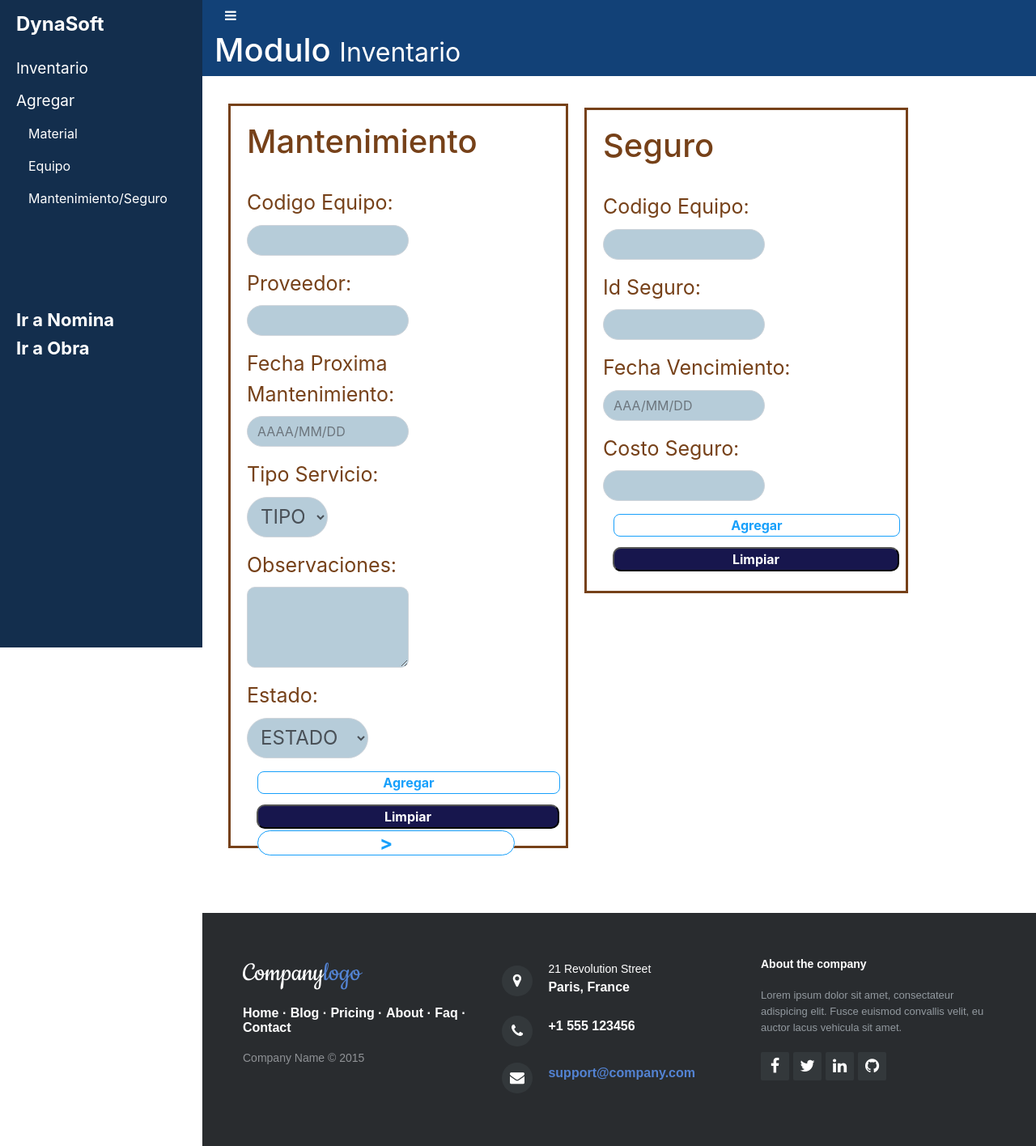
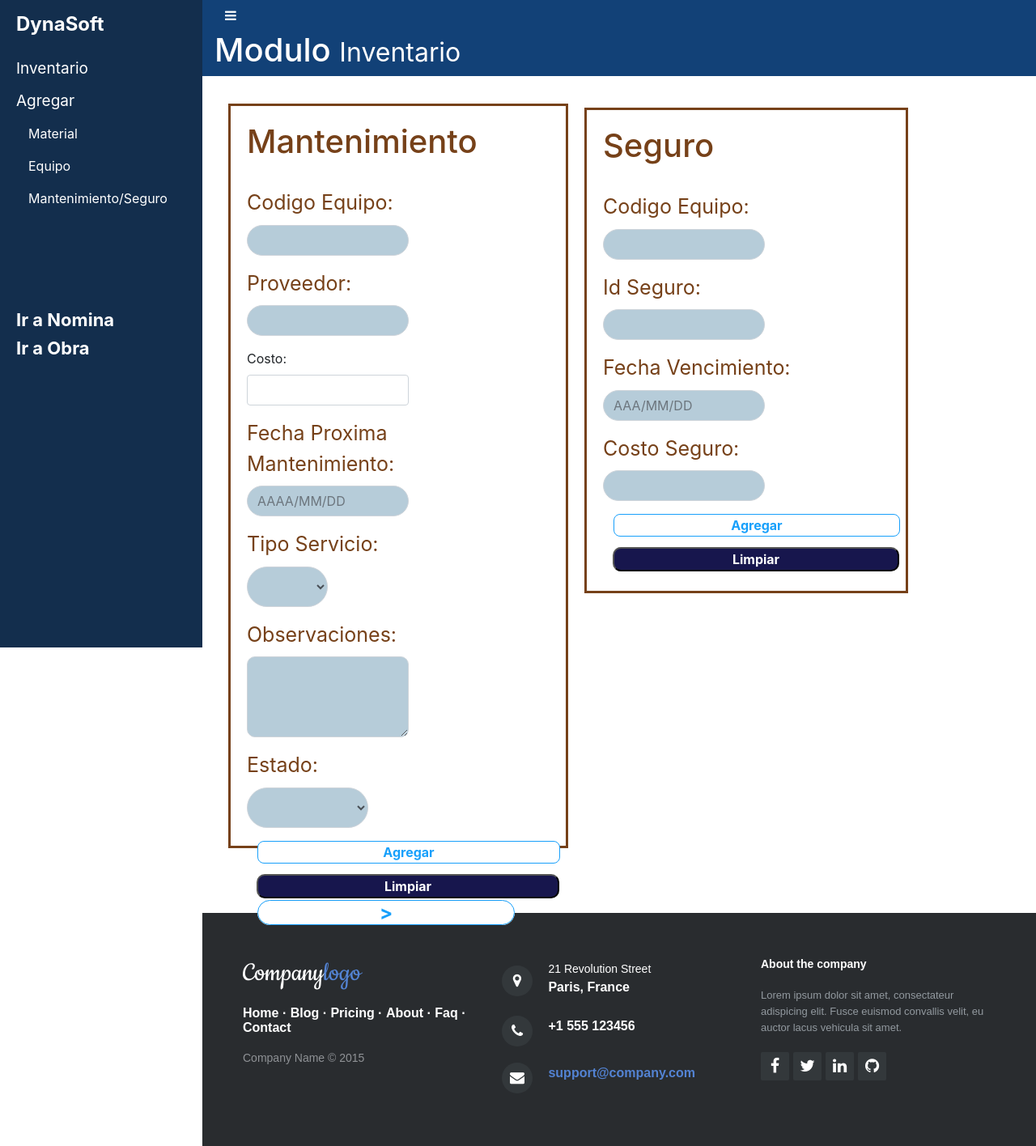
Before and after one commit to AlexisT99/ProyectoGPS, a PHP site: page /index.php in a window 1280 px wide. Shown: the whole page at 81% size. Run offline with PHP 8.4, Linux system fonts and the light colour scheme.

Commit message:
14/06/2021 EAMT se hizo el controlador de agregar mantenimiento.

```diff
--- a/ModuloInventario/Modulo/php/AgregarEquipo/index.php
+++ b/ModuloInventario/Modulo/php/AgregarEquipo/index.php
@@ -53,7 +53,7 @@
                                     </optgroup>
                                 </select></p>
                             <p style="padding-bottom: 0px;"><label id="lblEstado" style="padding-right: 95px;">Estado:</label><select class="form-control" id="cmbEstado" name="cmbEstado">
-                                    <optgroup label="This is a group">
+                                    <optgroup label="">
                                         <option value="BUENO" selected="">Bueno</option>
                                         <option value="MALO">Malo</option>
                                     </optgroup>
@@ -68,7 +68,7 @@
                                 <p style="padding-bottom: 0px;"><label id="lblFechaPM" style="padding-right: 30px;">Fecha Proxima Mantenimiento:</label><input class="form-control" placeholder="AAAA/MM/DD" type="text" id="txtFechaPM" style="width: 400px;" name="txtFechaPM"></p>
                                 <p style="padding-bottom: 0px;"><label id="lblFechaPM" style="padding-right: 30px;">Precio Mantenimiento:</label><input class="form-control" type="number" id="txtFechaPM" style="width: 400px;" name="txtPrecio"></p>
                                 <p style="padding-bottom: 0px;"><label id="lblTipoServicio" style="padding-right: 200px;">Tipo Servicio:</label><select class="form-control" id="txtTipoServicio">
-                                        <optgroup label="This is a group">
+                                        <optgroup label="">
                                             <option value="P" selected="">PREVENTIVO</option>
                                             <option value="C">CORRECTIVO</option>
                                         </optgroup>
--- a/ModuloInventario/Modulo/php/AgregarMantenimiento/index.php
+++ b/ModuloInventario/Modulo/php/AgregarMantenimiento/index.php
@@ -38,28 +38,38 @@
             </div>
             <div>
                 <div class="jumbotron" style="background: rgba(233,236,239,0);padding-top: 34px;padding-bottom: 0px;">
-                    <form style="display: flex;">
+                    <form style="display: flex;" method="POST" action="../InterfazAgregarMan.php">
                         <div style="padding-left: 30px;height: 920px;border: 3px solid #764119;padding: 20px;width: 420px;">
                             <h1 id="lblMantenimiento" style="padding-bottom: 25px;">Mantenimiento</h1>
-                            <p style="padding-bottom: 0px;"><label id="lblCodigo_M" style="padding-right: 20px;">Codigo Equipo:</label><input class="form-control" type="text" id="txtCodigo_M" style="width: 200px;" name="txtCodigo_M"></p>
-                            <p style="padding-bottom: 0px;"><label id="lblProveedor" style="padding-right: 20px;">Proveedor:</label><input class="form-control" type="text" id="txtProveedor" style="width: 200px;" name="txtProveedor"></p>
-                            <p style="padding-bottom: 0px;"><label id="lblFechaPM" style="padding-right: 30px;">Fecha Proxima Mantenimiento:</label><input class="form-control" type="text" id="txtFechaPM" style="width: 200px;" name="txtFechaPM" placeholder="AAAA/MM/DD"></p>
-                            <p style="padding-bottom: 0px;"><label id="lblTipoServicio" style="padding-right: 20px;">Tipo Servicio:</label><select class="form-control" id="cmbTipoServicio" name="cmbTipoServicio">
-                                    <optgroup label="This is a group">
-                                        <option value="" selected="">TIPO DE SERVICIO</option>
+                            <p style="padding-bottom: 0px;"><label id="lblCodigo_M" style="padding-right: 20px;">Codigo Equipo:</label>
+                            <input class="form-control" type="text" id="txtCodigo_M" style="width: 200px;" name="txtCodigo_M" required></p>
+                            <p style="padding-bottom: 0px;"><label id="lblProveedor" style="padding-right: 20px;">Proveedor:</label>
+                            <input class="form-control" type="text" id="txtProveedor" style="width: 200px;" name="txtProveedor"></p>
+                            <p style="padding-bottom: 0px;"><label id="lblCostoM" style="padding-right: 20px;">Costo:</label>
+                            <input class="form-control" type="number" id="txtCostoM" style="width: 200px;" name="txtCostoM" required></p>
+                            <p style="padding-bottom: 0px;"><label id="lblFechaPM" style="padding-right: 30px;">Fecha Proxima Mantenimiento:</label>
+                            <input class="form-control" type="text" id="txtFechaPM" style="width: 200px;" name="txtFechaPM" placeholder="AAAA/MM/DD" required></p>
+                            <p style="padding-bottom: 0px;"><label id="lblTipoServicio" style="padding-right: 20px;">Tipo Servicio:</label>
+                            <select class="form-control" id="cmbTipoServicio" name="cmbTipoServicio">
+                                    <optgroup label="">
+                                        <option value="" selected=""></option>
                                         <option value="P">PREVENTIVO</option>
                                         <option value="C">CORRECTIVO</option>
                                     </optgroup>
-                                </select></p>
-                            <p style="padding-bottom: 0px;"><label id="lblObservaciones" style="padding-right: 20px;">Observaciones:</label><textarea class="form-control" id="txtObservaciones" name="txtObservaciones"></textarea></p>
-                            <p style="padding-bottom: 0px;"><label id="lblEstado" style="padding-right: 95px;">Estado:</label><select class="form-control" id="cmbEstado" name="cmbEstado">
-                                    <optgroup label="This is a group">
-                                        <option value="" selected="">ESTADO</option>
+                            </select></p>
+                            <p style="padding-bottom: 0px;"><label id="lblObservaciones" style="padding-right: 20px;">Observaciones:</label>
+                            <textarea class="form-control" id="txtObservaciones" name="txtObservaciones"></textarea></p>
+                            <p style="padding-bottom: 0px;"><label id="lblEstado" style="padding-right: 95px;">Estado:</label>
+                                <select class="form-control" id="cmbEstado" name="cmbEstado">
+                                    <optgroup label="">
+                                        <option value="" selected=""></option>
                                         <option value="BUENO">BUENO</option>
                                         <option value="MALO">MALO</option>
                                     </optgroup>
                                 </select></p>
-                            <div><input class="form-control-file" type="submit" id="btnGuardar_M" value="Agregar" name="btnGuardar_M"><input class="form-control-file" type="reset" id="btnLimpiar_M" value="Limpiar" name="btnLimpiar_M"><a id="btnCambio" href="../AgregarMaterial/index.php" name="btnCambio" style="font-weight: bold;background: white;margin: 13px;">&gt;</a></div>
+                            <div>
+                                <input class="form-control-file" type="submit" id="btnGuardar_M" value="Agregar" name="btnGuardar_M">
+                                <input class="form-control-file" type="reset" id="btnLimpiar_M" value="Limpiar" name="btnLimpiar_M"><a id="btnCambio" href="../AgregarMaterial/index.php" name="btnCambio" style="font-weight: bold;background: white;margin: 13px;">&gt;</a></div>
                         </div>
                     </form>
                     <form>
--- a/ModuloInventario/Modulo/php/Mantenimiento.php
+++ b/ModuloInventario/Modulo/php/Mantenimiento.php
@@ -105,9 +105,9 @@ class Mantenimiento{
         $resultado = mysqli_query($conexion,$query);
     }//fin elimininar
 }//fin class Mantenimiento
-/*
+
 $objeto1 = new Mantenimiento("12AB","Pepe","2021-06-08","Soltero","Ninguna","A","1234A");
 
-$objeto1->insertar();*/
+$objeto1->insertar();
 
 ?>
```
Also changed, not shown: ModuloInventario/Modulo/php/InterfazAgregarMan.php (added, +14 -0 lines), ModuloInventario/Modulo/php/InterfazInventario_Equipo/selectEquipo.php (+2 -5 lines).
